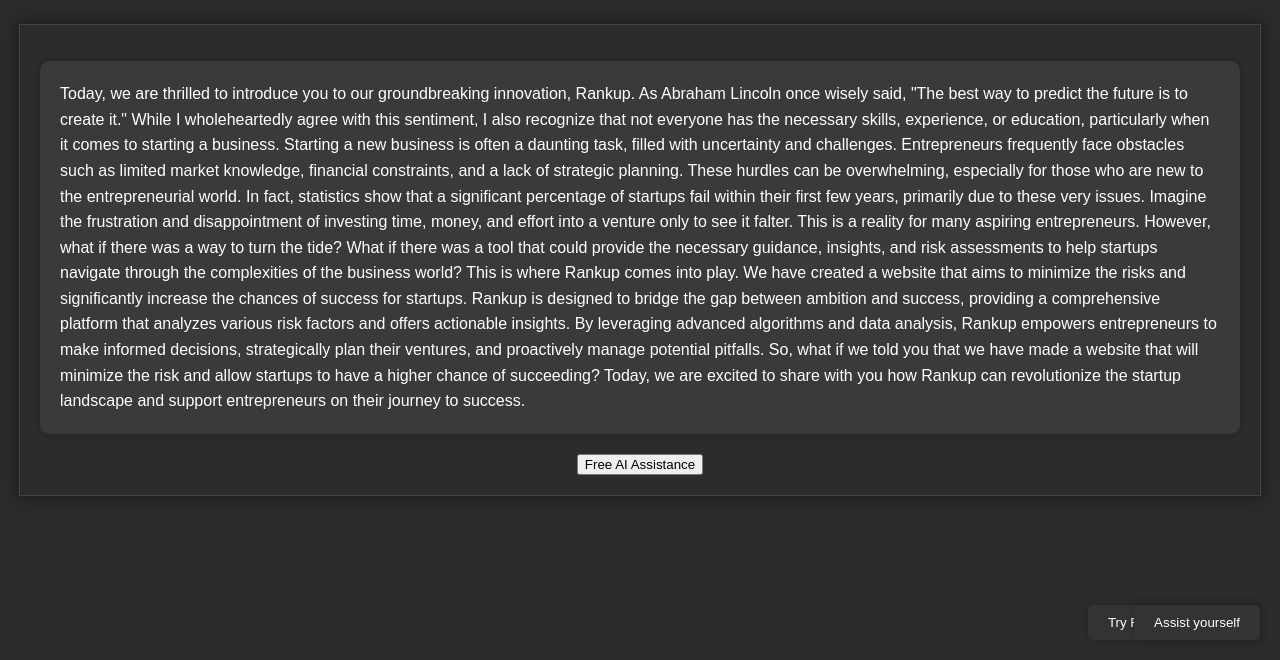
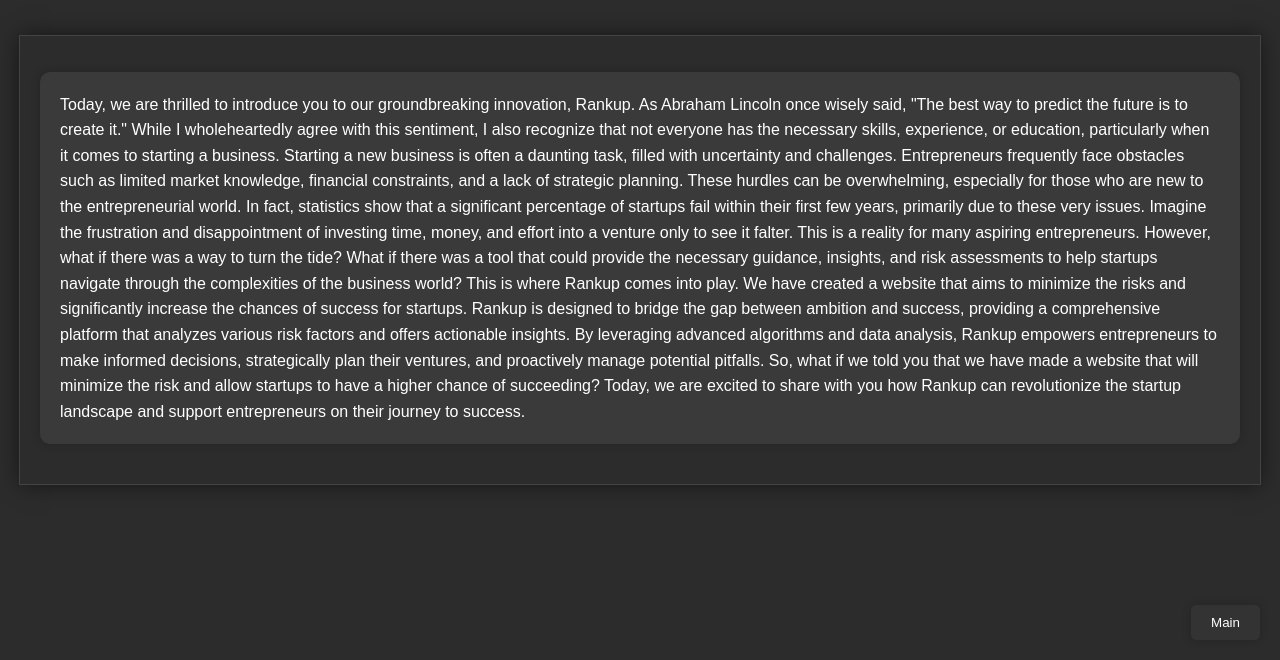
Before and after one commit to yukinoBL/Presentation-NTU-2024, a Flask app: page /main in a window 1280 px wide. Shown: the part 140-800 px from the top of the page. Run offline with Flask 3, Linux system fonts and the light colour scheme.

Commit message:
Update main.html

```diff
--- a/templates/main.html
+++ b/templates/main.html
@@ -185,11 +185,10 @@
       So, what if we told you that we have made a website that will minimize the risk and allow startups to have a higher chance of succeeding? Today, we are excited to share with you how Rankup can revolutionize the startup landscape and support entrepreneurs on their journey to success.
       </li>
     </ul>
-    <div class="image-row">
-      <form>
-        <button class="back-button" onclick="location.href='/index.html'">Try Free AI assistance</button>
-        <a href="/index.html"><button type="button">Free AI Assistance</button><a/>
-        <button class="back-button" onclick="location.href='/prob.html'">Assist yourself</button>
+    <div>
+      <form action="/" method="post">
+        <a href= "index.html"><p><input type="submit" value="Main" class="back-button"></p></a>
+      </form>
     </div>
   </div>
 </body>
```
